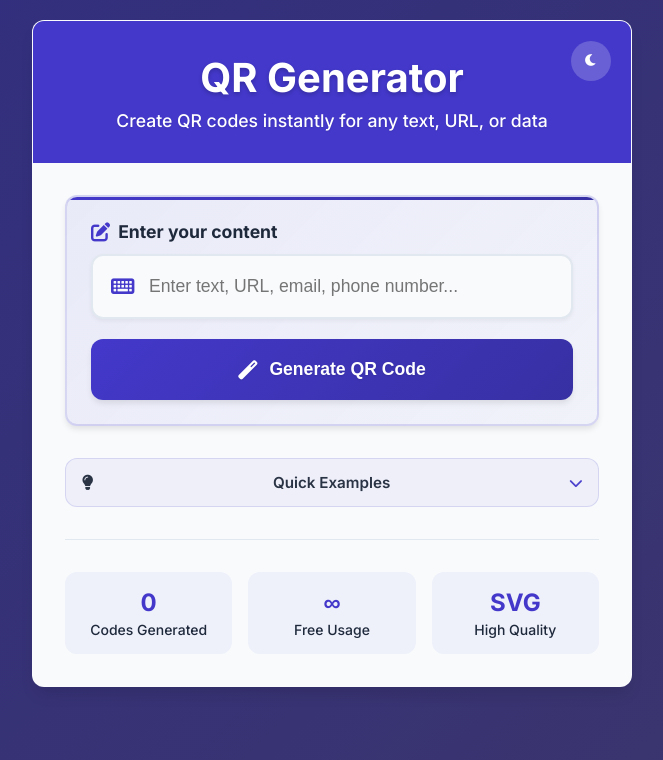
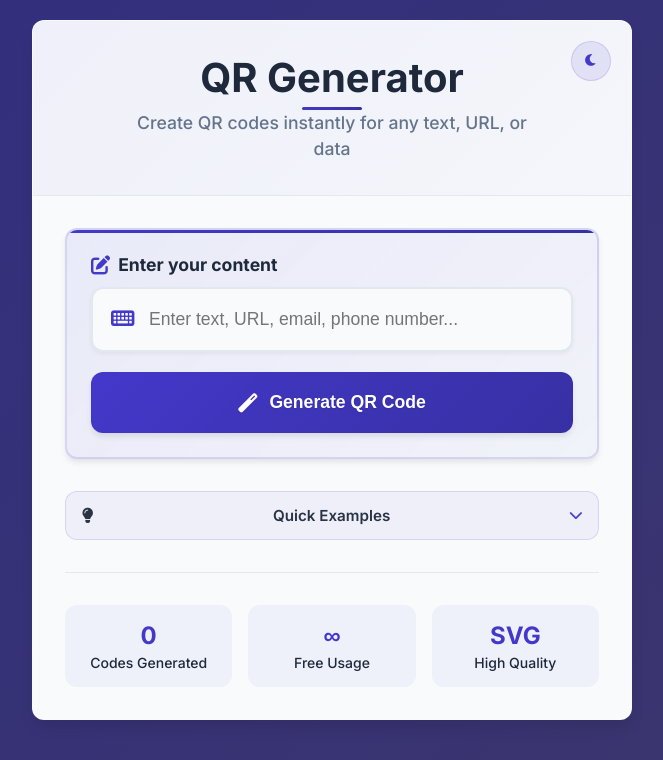
Before and after one commit to TheCodeKeep/web-qr-generator, a Flask app: page / in a window 1280 px wide. Shown: the top 760 px of the page, without its empty margins (308-971 px from the left). Run offline with Flask 3, Linux system fonts and the light colour scheme.

Commit message:
style: update dark theme colors and enhance UI elements for better visibility

```diff
--- a/static/css/styles.css
+++ b/static/css/styles.css
@@ -47,54 +53,103 @@ body {
     border: 1px solid rgba(255, 255, 255, 0.1);
 }
 
+[data-theme="dark"] .container {
+    border: 1px solid rgba(255, 255, 255, 0.1);
+    box-shadow: 0 25px 50px -12px rgba(0, 0, 0, 0.25);
+}
+
 .header {
-    background: var(--primary-color);
-    color: white;
+    background: var(--secondary-color);
+    color: var(--text-primary);
     padding: 2rem;
     text-align: center;
     position: relative;
+    border-bottom: 1px solid var(--border-color);
+}
+
+.header::before {
+    content: '';
+    position: absolute;
+    top: 0;
+    left: 0;
+    right: 0;
+    bottom: 0;
+    background: linear-gradient(135deg, rgba(67, 56, 202, 0.05) 0%, rgba(67, 56, 202, 0.02) 100%);
+    pointer-events: none;
+}
+
+[data-theme="dark"] .header::before {
+    background: linear-gradient(135deg, rgba(139, 92, 246, 0.08) 0%, rgba(139, 92, 246, 0.03) 100%);
 }
 
 .header h1 {
     font-size: 2.5rem;
     font-weight: 700;
     margin-bottom: 0.5rem;
-    text-shadow: 0 2px 4px rgba(0, 0, 0, 0.2);
-    color: #ffffff;
+    color: var(--text-primary);
+    position: relative;
+    z-index: 1;
+}
+
+.header h1::after {
+    content: '';
+    position: absolute;
+    bottom: -8px;
+    left: 50%;
+    transform: translateX(-50%);
+    width: 60px;
+    height: 3px;
+    background: linear-gradient(90deg, var(--primary-color), var(--primary-hover));
+    border-radius: 2px;
 }
 
 .header p {
     font-size: 1.1rem;
-    opacity: 1;
     font-weight: 500;
-    color: #ffffff;
-    text-shadow: 0 1px 2px rgba(0, 0, 0, 0.1);
+    color: var(--text-secondary);
+    position: relative;
+    z-index: 1;
+    max-width: 400px;
+    margin: 0 auto;
+    line-height: 1.5;
 }
 
 .theme-toggle {
     position: absolute;
     top: 20px;
     right: 20px;
-    background: rgba(255, 255, 255, 0.2);
-    border: none;
+    background: rgba(67, 56, 202, 0.1);
+    border: 1px solid rgba(67, 56, 202, 0.15);
     border-radius: 50%;
     width: 40px;
     height: 40px;
-    color: white;
+    color: var(--primary-color);
     cursor: pointer;
     transition: var(--transition);
     display: flex;
     align-items: center;
     justify-content: center;
+    z-index: 2;
+}
+
+[data-theme="dark"] .theme-toggle {
+    background: rgba(139, 92, 246, 0.15);
+    border: 1px solid rgba(139, 92, 246, 0.25);
 }
 
 .theme-toggle:hover {
-    background: rgba(255, 255, 255, 0.3);
+    background: rgba(67, 56, 202, 0.15);
+    border-color: rgba(67, 56, 202, 0.25);
     transform: scale(1.1);
 }
 
+[data-theme="dark"] .theme-toggle:hover {
+    background: rgba(139, 92, 246, 0.2);
+    border-color: rgba(139, 92, 246, 0.35);
+}
+
 .theme-toggle:focus {
-    outline: 2px solid rgba(255, 255, 255, 0.8);
+    outline: 2px solid var(--primary-color);
     outline-offset: 2px;
 }
 
```
Also changed, not shown: other parts of static/css/styles.css (+66 -0 lines).
